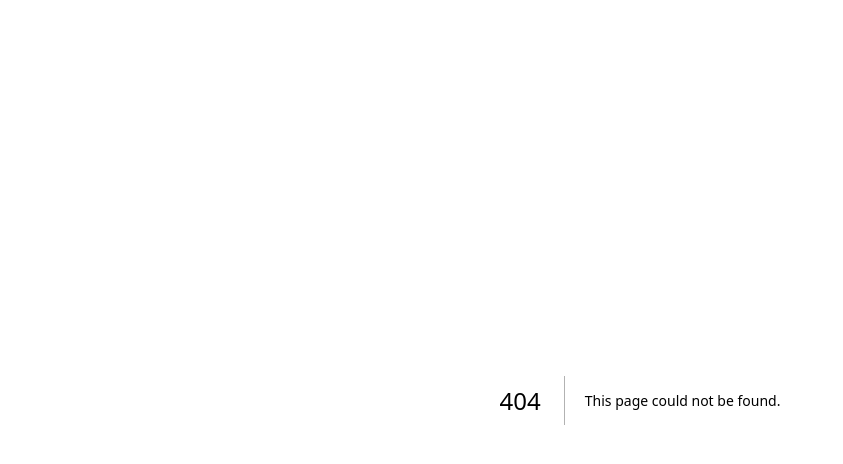
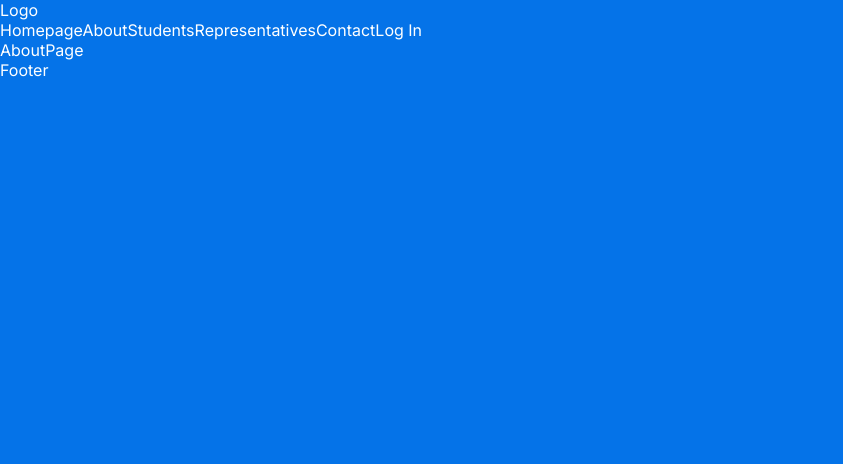
Before and after one commit to AaronTi30/finet, a Next.js app: page /about in a window 1280 px wide. Before the commit this address had no page. Shown: the top 464 px of the page, without its empty margins (0-843 px from the left). Built offline with nearby package versions, Linux system fonts and the light colour scheme.

Commit message:
initial: ADD file structure

```diff
--- /dev/null
+++ b/src/app/about/page.jsx
@@ -0,0 +1,7 @@
+const AboutPage = () => {
+    return (
+        <div>AboutPage</div>
+    )
+}
+
+export default AboutPage
--- a/src/app/globals.css
+++ b/src/app/globals.css
@@ -0,0 +1,21 @@
+:root{
+    --bg: #0573E8;
+    --text: white;
+}
+
+
+body{
+    background-color: var(--bg);
+    color:var(--text);
+}
+
+*{
+    margin:0;
+    padding: 0;
+    box-sizing: border-box;
+}
+
+a{
+    text-decoration: none;
+    color: inherit;
+}
--- a/src/app/layout.js
+++ b/src/app/layout.js
@@ -1,5 +1,7 @@
 import { Inter } from 'next/font/google'
 import './globals.css'
+import Navbar from '@/components/navbar/Navbar'
+import Footer from '@/components/footer/Footer'
 
 const inter = Inter({ subsets: ['latin'] })
 
@@ -11,7 +13,11 @@ export const metadata = {
 export default function RootLayout({ children }) {
   return (
     <html lang="en">
-      <body className={inter.className}>{children}</body>
+      <body className={inter.className}>
+        <Navbar />
+        {children}
+        <Footer />
+        </body>
     </html>
   )
 }
--- /dev/null
+++ b/src/components/footer/Footer.jsx
@@ -0,0 +1,7 @@
+const Footer = () => {
+    return (
+        <div>Footer</div>
+    )
+}
+
+export default Footer
--- /dev/null
+++ b/src/components/navbar/Navbar.jsx
@@ -0,0 +1,14 @@
+import Links from "./links/Links"
+
+const Navbar = () => {
+    return (
+        <div>
+            <div>Logo</div>
+            <div>
+                <Links/>
+            </div>
+        </div>
+    )
+}
+
+export default Navbar
--- /dev/null
+++ b/src/components/navbar/links/Links.jsx
@@ -0,0 +1,41 @@
+import Link from "next/link";
+
+const Links = () => {
+
+    const links = [
+        {
+            title:"Homepage",
+            path:"/",
+        },
+        {
+            title:"About",
+            path:"/about",
+        },
+        {
+            title:"Students",
+            path:"/students",
+        },
+        {
+            title:"Representatives",
+            path:"/representatives",
+        },
+        {
+            title:"Contact",
+            path:"/contact",
+        },
+        {
+            title:"Log In",
+            path:"/login",
+        },
+    ]
+
+    return (
+        <div>
+            {links.map((link=>(
+                <Link href={link.path} key={link.title}>{link.title}</Link>
+            )))}
+        </div>
+    )
+}
+
+export default Links
```
Also changed, not shown: src/app/contact/page.jsx (added, +7 -0 lines), src/app/loading.jsx (added, +7 -0 lines), src/app/representatives/page.jsx (added, +7 -0 lines), src/app/students/page.jsx (added, +7 -0 lines).
